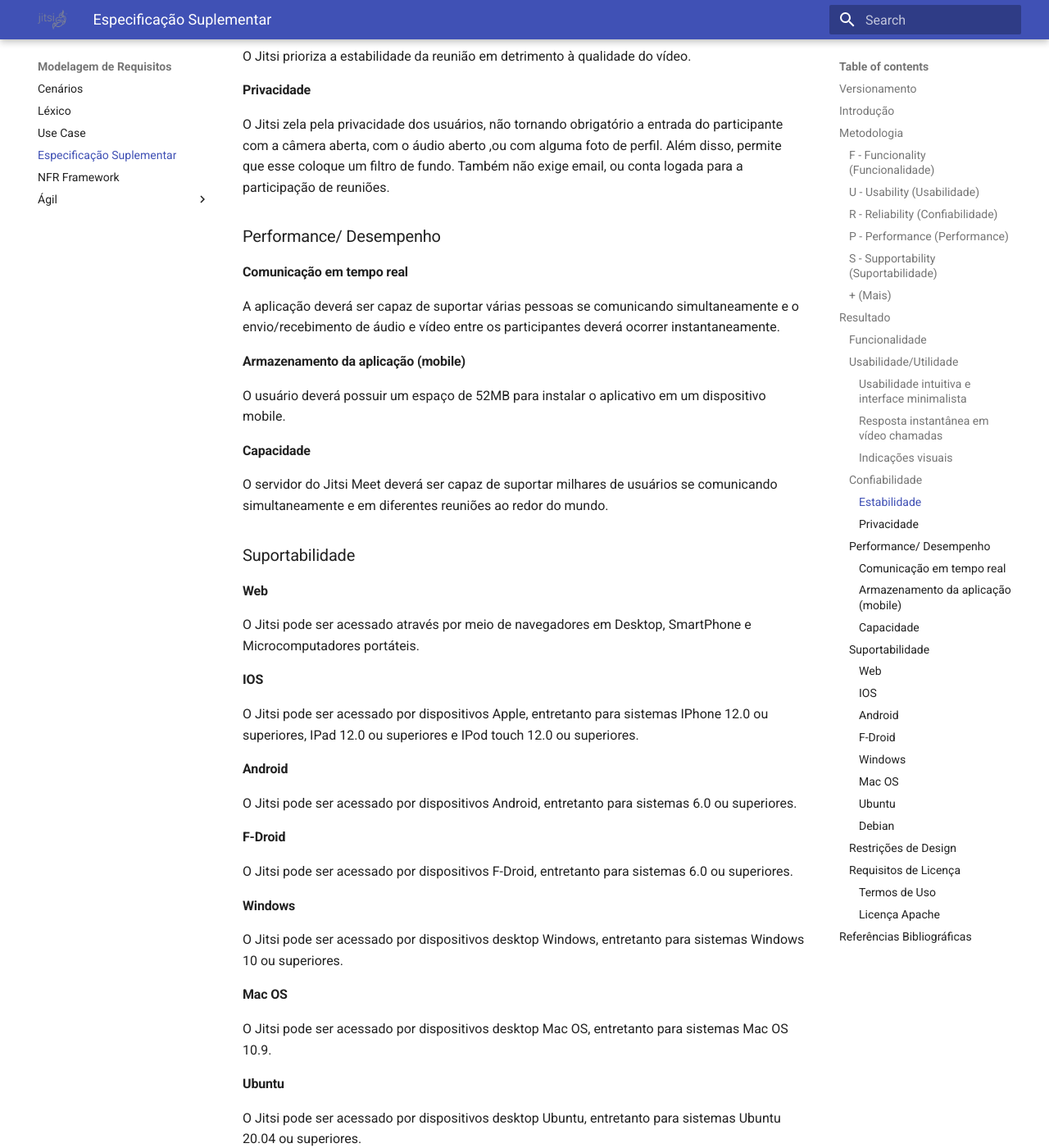
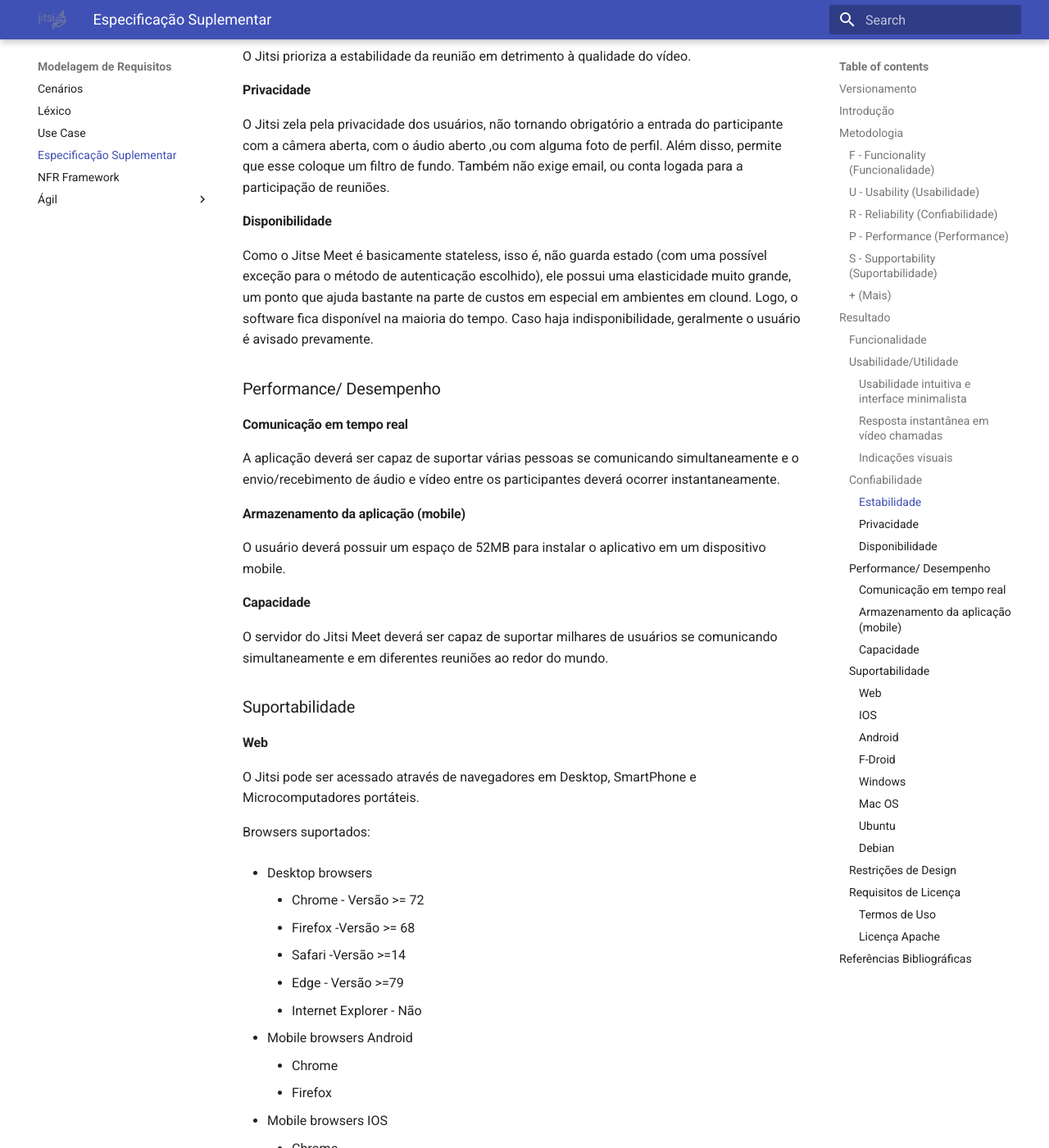
Before and after one commit to gabrielm2q/2022.1-Jitsi-Meet, an MkDocs documentation site: the page built from docs/modelagem/especificacaoSuplementar.md, in a window 1280 px wide and 1400 px high, scrolled down 3946 px. Shown: the whole window at 82% size. Built offline with MkDocs 1.6.1 and Material for MkDocs 9.7.7, drawn with Linux system fonts in a browser that asks for light colours; some of the changed text lies outside the part shown.

Commit message:
add: correcao Lais
Co-authored-by: Lais Ramos <laisramos123@gmail.com>

```diff
--- a/docs/modelagem/especificacaoSuplementar.md
+++ b/docs/modelagem/especificacaoSuplementar.md
@@ -123,6 +123,10 @@ O Jitsi prioriza a estabilidade da reunião em detrimento à qualidade do vídeo
 
 O Jitsi zela pela privacidade dos usuários, não tornando obrigatório a entrada do participante com a câmera aberta, com o áudio aberto ,ou com alguma foto de perfil. Além disso, permite que esse coloque um filtro de fundo. Também não exige email, ou conta logada para a participação de reuniões.
 
+#### Disponibilidade
+
+Como o  Jitse Meet é basicamente stateless, isso é, não guarda estado (com uma possível exceção para o método de autenticação escolhido), ele possui uma elasticidade muito grande, um ponto que ajuda bastante na parte de custos em especial em ambientes em clound. Logo, o software fica disponível na maioria do tempo. Caso haja indisponibilidade, geralmente o usuário é avisado prevamente.
+
 ### Performance/ Desempenho
 
 #### Comunicação em tempo real
@@ -141,7 +145,26 @@ O servidor do Jitsi Meet deverá ser capaz de suportar milhares de usuários se
 
 #### Web
 
-O Jitsi pode ser acessado através por meio de navegadores em Desktop, SmartPhone e Microcomputadores portáteis.
+O Jitsi pode ser acessado através de navegadores em Desktop, SmartPhone e Microcomputadores portáteis.
+
+Browsers suportados:
+
+- Desktop browsers
+    - Chrome - Versão >= 72
+    - Firefox -Versão >= 68
+    - Safari -Versão >=14
+    - Edge - Versão >=79
+    - Internet Explorer - Não
+
+- Mobile browsers Android
+    - Chrome
+    - Firefox
+
+- Mobile browsers IOS
+    - Chrome
+    - Firefox
+    - Safari
+    - Edge
 
 #### IOS
 
```
Also changed, not shown: other parts of docs/modelagem/especificacaoSuplementar.md (+1 -1 lines).
